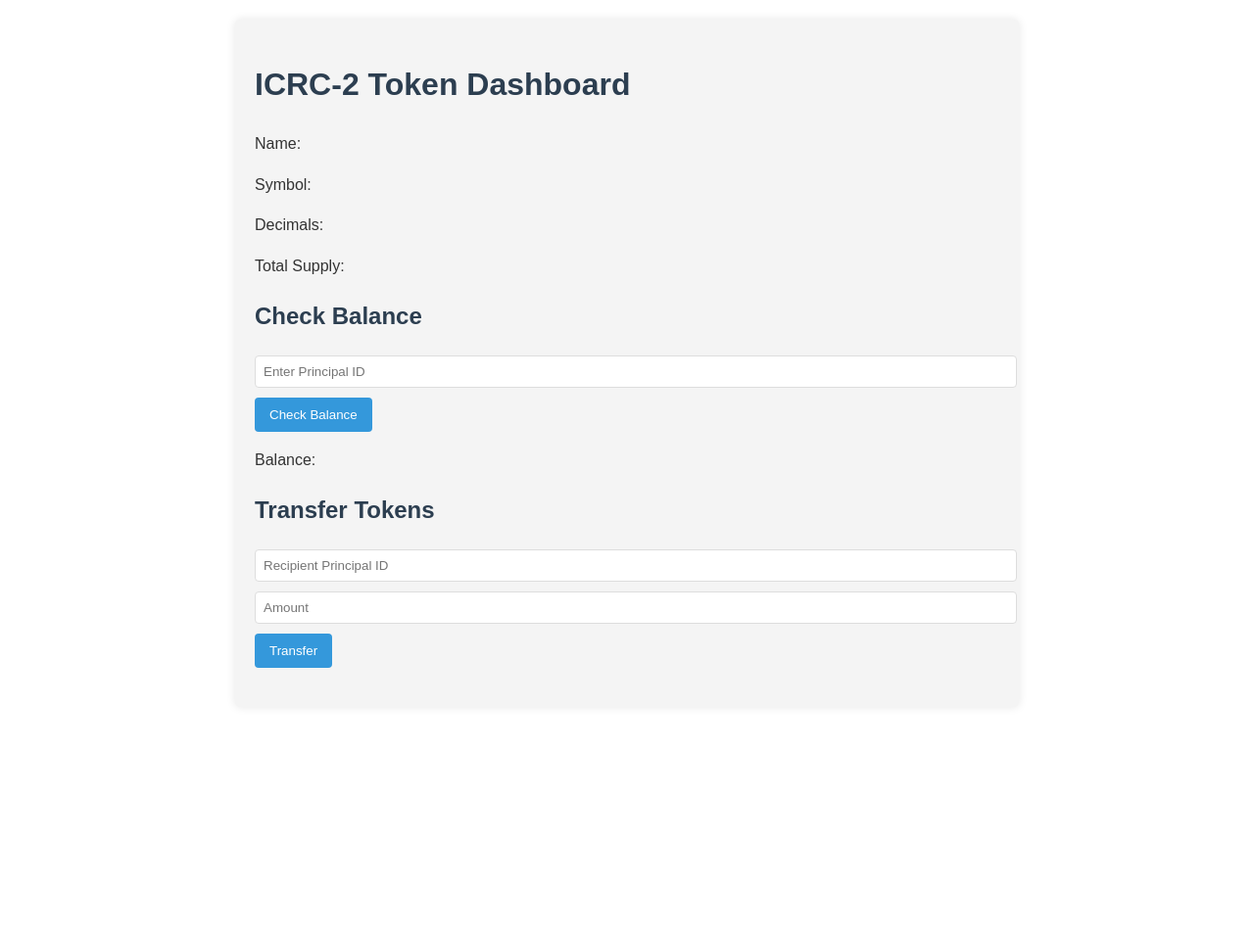
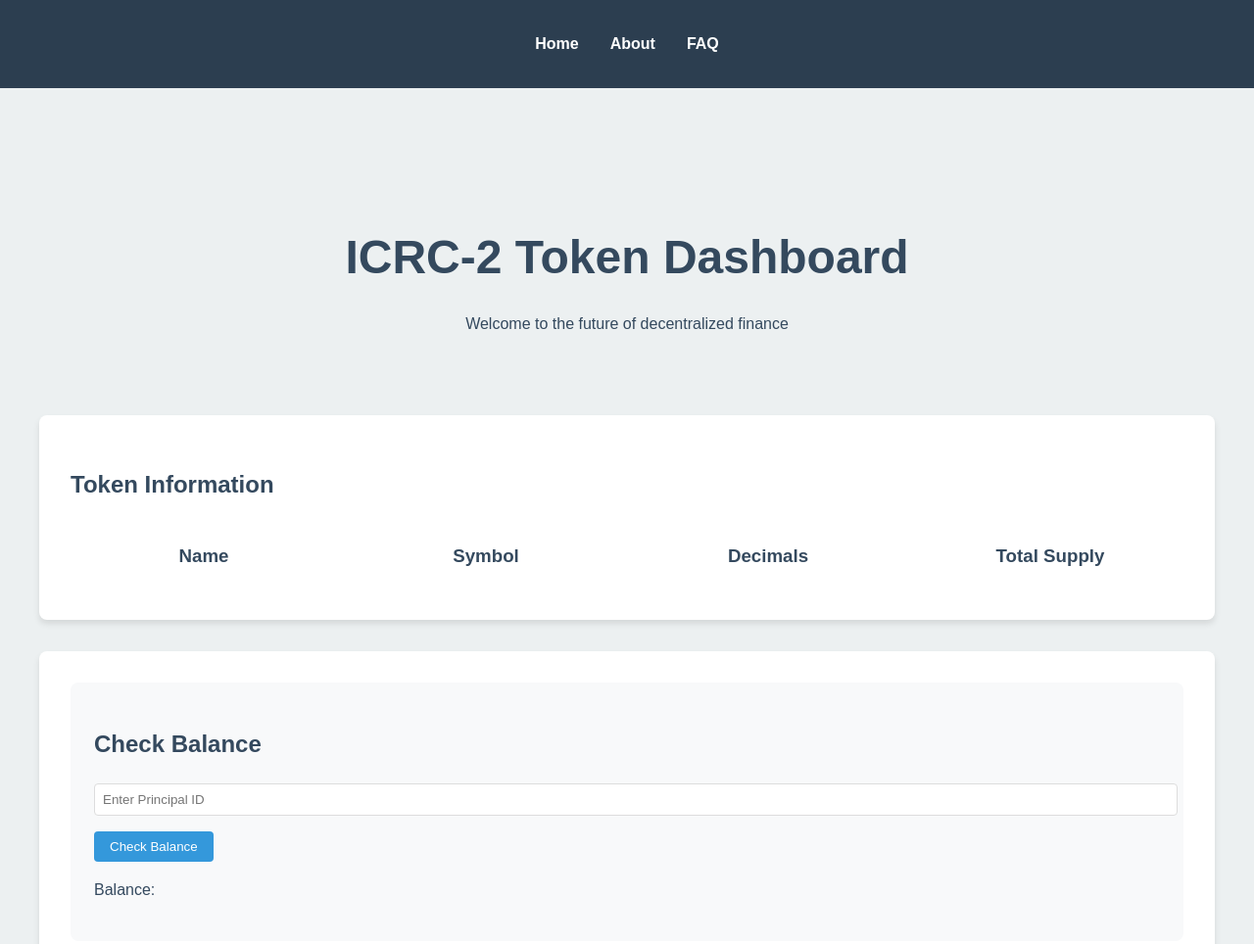
Before and after one commit to Caffeine-Gallery/ledgerloom-019295cd0b51, a website built with Vite: page frontend/index.html in a window 1280 px wide. Shown: the top 964 px of the page at 98% size. Before the commit the page ends 800 px from the top, so only its background shows below. Built offline with nearby package versions, Linux system fonts and the light colour scheme; what @dfinity/agent would draw is missing.

Commit message:
019295d1-b27f-7aa4-b6f0-b54933a0d70e

```diff
--- a/frontend/index.css
+++ b/frontend/index.css
@@ -1,36 +1,95 @@
-body {
-    font-family: Arial, sans-serif;
-    line-height: 1.6;
-    color: #333;
-    max-width: 800px;
-    margin: 0 auto;
-    padding: 20px;
+:root {
+    --primary-color: #3498db;
+    --secondary-color: #2c3e50;
+    --background-color: #ecf0f1;
+    --text-color: #34495e;
 }
 
-.container {
-    background-color: #f4f4f4;
-    border-radius: 5px;
-    padding: 20px;
-    box-shadow: 0 0 10px rgba(0, 0, 0, 0.1);
+body {
+    font-family: 'Arial', sans-serif;
+    line-height: 1.6;
+    color: var(--text-color);
+    background-color: var(--background-color);
+    margin: 0;
+    padding: 0;
 }
 
-h1, h2 {
-    color: #2c3e50;
+header {
+    background-color: var(--secondary-color);
+    padding: 1rem 0;
+}
+
+nav ul {
+    list-style-type: none;
+    padding: 0;
+    display: flex;
+    justify-content: center;
+}
+
+nav ul li {
+    margin: 0 1rem;
+}
+
+nav ul li a {
+    color: white;
+    text-decoration: none;
+    font-weight: bold;
+}
+
+main {
+    max-width: 1200px;
+    margin: 0 auto;
+    padding: 2rem;
+}
+
+.hero {
+    text-align: center;
+    padding: 4rem 0;
+}
+
+.hero h1 {
+    font-size: 3rem;
+    margin-bottom: 1rem;
+}
+
+.token-info, .token-actions, .faq {
+    background-color: white;
+    border-radius: 8px;
+    padding: 2rem;
+    margin-bottom: 2rem;
+    box-shadow: 0 4px 6px rgba(0, 0, 0, 0.1);
+}
+
+.info-grid {
+    display: grid;
+    grid-template-columns: repeat(auto-fit, minmax(200px, 1fr));
+    gap: 1rem;
+}
+
+.info-item {
+    text-align: center;
+}
+
+.action-card {
+    background-color: #f8f9fa;
+    border-radius: 8px;
+    padding: 1.5rem;
+    margin-bottom: 1rem;
 }
 
 input[type="text"], input[type="number"] {
     width: 100%;
-    padding: 8px;
-    margin-bottom: 10px;
+    padding: 0.5rem;
+    margin-bottom: 1rem;
     border: 1px solid #ddd;
     border-radius: 4px;
 }
 
 button {
-    background-color: #3498db;
+    background-color: var(--primary-color);
     color: white;
     border: none;
-    padding: 10px 15px;
+    padding: 0.5rem 1rem;
     border-radius: 4px;
     cursor: pointer;
     transition: background-color 0.3s;
@@ -40,11 +99,26 @@ button:hover {
     background-color: #2980b9;
 }
 
-#token-info, #balance-check, #transfer {
-    margin-bottom: 20px;
+.faq-item {
+    margin-bottom: 1.5rem;
 }
 
-#balance-result, #transfer-result {
-    font-weight: bold;
-    margin-top: 10px;
+.faq-item h3 {
+    margin-bottom: 0.5rem;
 }
+
+footer {
+    background-color: var(--secondary-color);
+    color: white;
+    text-align: center;
+    padding: 1rem 0;
+    position: relative;
+    bottom: 0;
+    width: 100%;
+}
+
+@media (max-width: 768px) {
+    .info-grid {
+        grid-template-columns: 1fr;
+    }
+}
--- a/frontend/index.html
+++ b/frontend/index.html
@@ -7,28 +7,85 @@
     <link rel="stylesheet" href="index.css">
 </head>
 <body>
-    <div class="container">
+    <header>
+        <nav>
+            <ul>
+                <li><a href="#home">Home</a></li>
+                <li><a href="#about">About</a></li>
+                <li><a href="#faq">FAQ</a></li>
+            </ul>
+        </nav>
+    </header>
+
+    <main>
+        <section id="home" class="hero">
             <h1>ICRC-2 Token Dashboard</h1>
-        <div id="token-info">
-            <p>Name: <span id="token-name"></span></p>
-            <p>Symbol: <span id="token-symbol"></span></p>
-            <p>Decimals: <span id="token-decimals"></span></p>
-            <p>Total Supply: <span id="token-supply"></span></p>
+            <p>Welcome to the future of decentralized finance</p>
+        </section>
+
+        <section id="about" class="token-info">
+            <h2>Token Information</h2>
+            <div class="info-grid">
+                <div class="info-item">
+                    <h3>Name</h3>
+                    <p id="token-name"></p>
                 </div>
-        <div id="balance-check">
+                <div class="info-item">
+                    <h3>Symbol</h3>
+                    <p id="token-symbol"></p>
+                </div>
+                <div class="info-item">
+                    <h3>Decimals</h3>
+                    <p id="token-decimals"></p>
+                </div>
+                <div class="info-item">
+                    <h3>Total Supply</h3>
+                    <p id="token-supply"></p>
+                </div>
+            </div>
+        </section>
+
+        <section id="actions" class="token-actions">
+            <div class="action-card">
                 <h2>Check Balance</h2>
                 <input type="text" id="balance-principal" placeholder="Enter Principal ID">
                 <button id="check-balance">Check Balance</button>
                 <p>Balance: <span id="balance-result"></span></p>
             </div>
-        <div id="transfer">
+            <div class="action-card">
                 <h2>Transfer Tokens</h2>
                 <input type="text" id="transfer-to" placeholder="Recipient Principal ID">
                 <input type="number" id="transfer-amount" placeholder="Amount">
                 <button id="transfer-tokens">Transfer</button>
                 <p id="transfer-result"></p>
             </div>
+        </section>
+
+        <section id="faq" class="faq">
+            <h2>Frequently Asked Questions</h2>
+            <div class="faq-item">
+                <h3>What is ICRC-2?</h3>
+                <p>ICRC-2 is a token standard for the Internet Computer, providing a consistent interface for fungible tokens.</p>
             </div>
+            <div class="faq-item">
+                <h3>How can I get these tokens?</h3>
+                <p>Tokens can be acquired through various means, including exchanges, airdrops, or participation in the project's ecosystem.</p>
+            </div>
+            <div class="faq-item">
+                <h3>What can I do with these tokens?</h3>
+                <p>These tokens can be used for various purposes within the ecosystem, including governance, transactions, and accessing specific features.</p>
+            </div>
+            <div class="faq-item">
+                <h3>Is there a maximum supply?</h3>
+                <p>Yes, the total supply is fixed and can be viewed in the token information section above.</p>
+            </div>
+        </section>
+    </main>
+
+    <footer>
+        <p>&copy; 2023 ICRC-2 Token Project. All rights reserved.</p>
+    </footer>
+
     <script type="module" src="index.js"></script>
 </body>
 </html>
--- a/frontend/index.js
+++ b/frontend/index.js
@@ -43,4 +43,14 @@ async function transferTokens() {
 document.getElementById('check-balance').addEventListener('click', checkBalance);
 document.getElementById('transfer-tokens').addEventListener('click', transferTokens);
 
+// Smooth scrolling for navigation
+document.querySelectorAll('a[href^="#"]').forEach(anchor => {
+    anchor.addEventListener('click', function (e) {
+        e.preventDefault();
+        document.querySelector(this.getAttribute('href')).scrollIntoView({
+            behavior: 'smooth'
+        });
+    });
+});
+
 updateTokenInfo();
```
Lines whose indentation alone changed are shown as unchanged.
